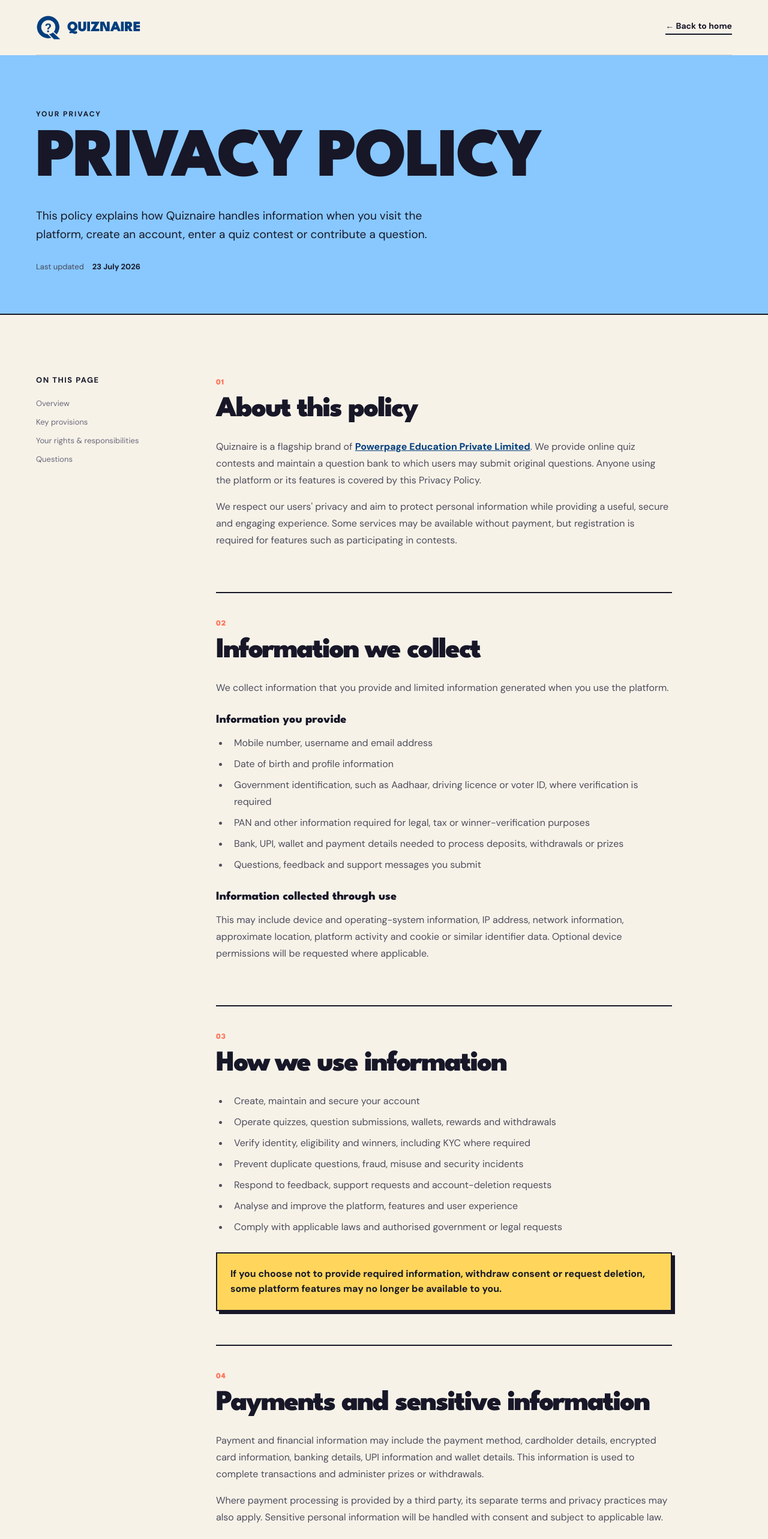
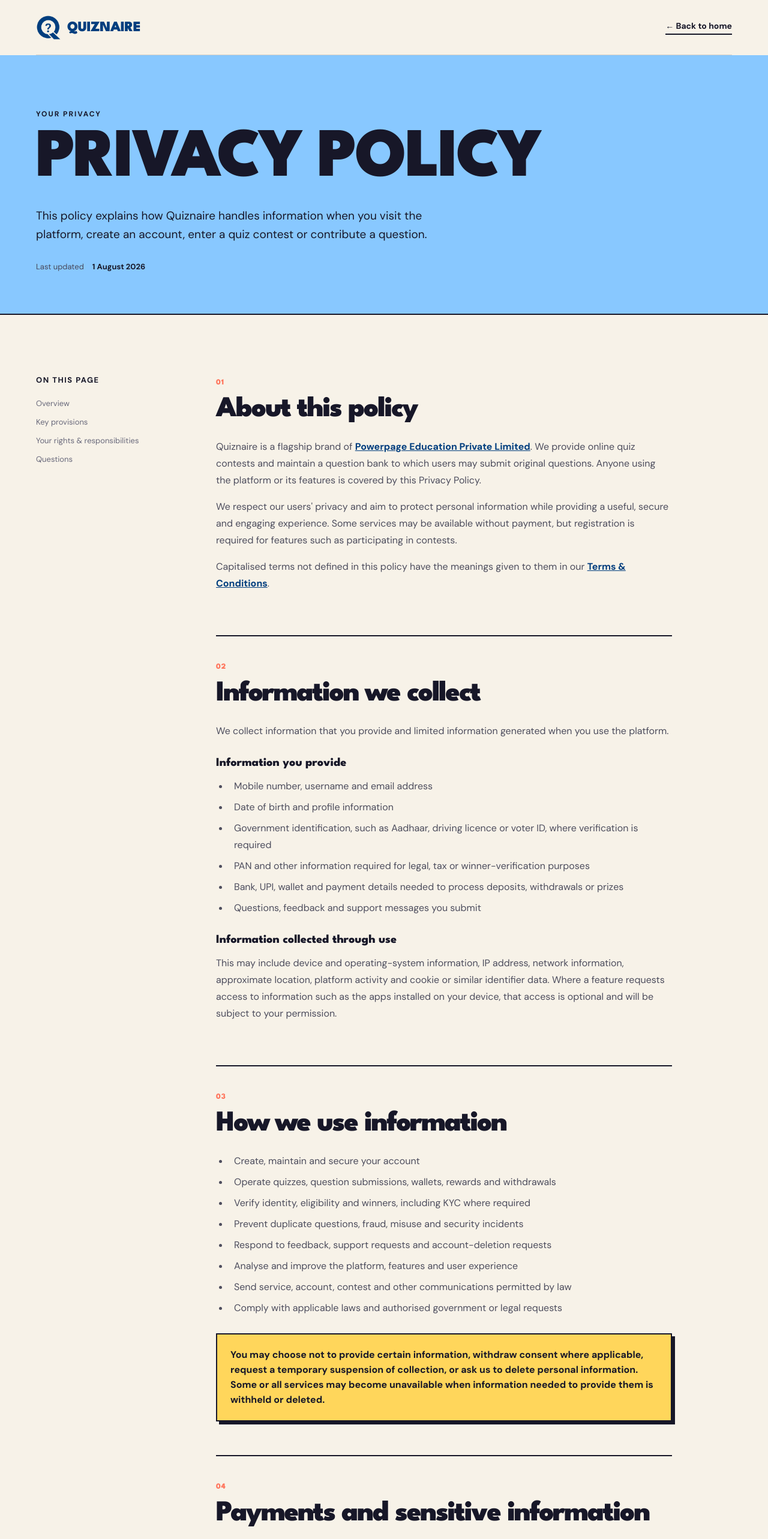
Before and after one commit to quiznaire/website, a Next.js app: page /privacy in a window 1280 px wide. Shown: the top 2566 px of the page at 60% size. Built offline with nearby package versions, Linux system fonts and the light colour scheme.

Commit message:
code updated

```diff
--- a/app/legal/LegalShell.js
+++ b/app/legal/LegalShell.js
@@ -1,7 +1,7 @@
 import Link from "next/link";
 import Brand from "../Brand";
 
-export default function LegalShell({ eyebrow, title, intro, children }) {
+export default function LegalShell({ eyebrow, title, intro, lastUpdated = "23 July 2026", children }) {
   return (
     <main className="legalPage">
       <nav className="nav shell legalNav" aria-label="Legal page navigation">
@@ -16,7 +16,7 @@ export default function LegalShell({ eyebrow, title, intro, children }) {
           <p>{intro}</p>
           <div className="legalMeta">
             <span>Last updated</span>
-            <strong>23 July 2026</strong>
+            <strong>{lastUpdated}</strong>
           </div>
         </div>
       </header>
--- a/app/privacy/page.js
+++ b/app/privacy/page.js
@@ -11,12 +11,14 @@ export default function PrivacyPage() {
       eyebrow="Your privacy"
       title="PRIVACY POLICY"
       intro="This policy explains how Quiznaire handles information when you visit the platform, create an account, enter a quiz contest or contribute a question."
+      lastUpdated="1 August 2026"
     >
       <section id="overview">
         <span className="legalNumber">01</span>
         <h2>About this policy</h2>
         <p>Quiznaire is a flagship brand of <a href="https://powerpageedu.com">Powerpage Education Private Limited</a>. We provide online quiz contests and maintain a question bank to which users may submit original questions. Anyone using the platform or its features is covered by this Privacy Policy.</p>
         <p>We respect our users&apos; privacy and aim to protect personal information while providing a useful, secure and engaging experience. Some services may be available without payment, but registration is required for features such as participating in contests.</p>
+        <p>Capitalised terms not defined in this policy have the meanings given to them in our <a href="/terms">Terms &amp; Conditions</a>.</p>
       </section>
 
       <section id="details">
@@ -33,7 +35,7 @@ export default function PrivacyPage() {
           <li>Questions, feedback and support messages you submit</li>
         </ul>
         <h3>Information collected through use</h3>
-        <p>This may include device and operating-system information, IP address, network information, approximate location, platform activity and cookie or similar identifier data. Optional device permissions will be requested where applicable.</p>
+        <p>This may include device and operating-system information, IP address, network information, approximate location, platform activity and cookie or similar identifier data. Where a feature requests access to information such as the apps installed on your device, that access is optional and will be subject to your permission.</p>
       </section>
 
       <section>
@@ -46,36 +48,38 @@ export default function PrivacyPage() {
           <li>Prevent duplicate questions, fraud, misuse and security incidents</li>
           <li>Respond to feedback, support requests and account-deletion requests</li>
           <li>Analyse and improve the platform, features and user experience</li>
+          <li>Send service, account, contest and other communications permitted by law</li>
           <li>Comply with applicable laws and authorised government or legal requests</li>
         </ul>
-        <div className="legalCallout">If you choose not to provide required information, withdraw consent or request deletion, some platform features may no longer be available to you.</div>
+        <div className="legalCallout">You may choose not to provide certain information, withdraw consent where applicable, request a temporary suspension of collection, or ask us to delete personal information. Some or all services may become unavailable when information needed to provide them is withheld or deleted.</div>
       </section>
 
       <section>
         <span className="legalNumber">04</span>
         <h2>Payments and sensitive information</h2>
-        <p>Payment and financial information may include the payment method, cardholder details, encrypted card information, banking details, UPI information and wallet details. This information is used to complete transactions and administer prizes or withdrawals.</p>
-        <p>Where payment processing is provided by a third party, its separate terms and privacy practices may also apply. Sensitive personal information will be handled with consent and subject to applicable law.</p>
+        <p>Payment and financial information may include the payment method, cardholder name, encrypted card details and expiry date, banking details, UPI information and wallet details. This information is used to complete transactions and administer prizes or withdrawals.</p>
+        <p>Where payment processing is provided by a third party, its separate terms and privacy practices may also apply. Sensitive personal information will be handled with your consent and subject to applicable law. We will not disclose sensitive personal information to a third-party service provider without the consent required by law.</p>
       </section>
 
       <section>
         <span className="legalNumber">05</span>
         <h2>Sharing and disclosure</h2>
-        <p>We may share necessary information with affiliates, group entities and service providers that help with hosting, storage, analytics, verification, payments, fraud prevention, communications and platform improvement. We expect these providers to apply appropriate confidentiality and security standards.</p>
-        <p>Information may also be disclosed to comply with law, respond to authorised legal or government requests, protect users, prevent fraud or imminent harm, or secure our services. If the business or its assets are reorganised or transferred, user information may form part of that transaction subject to applicable requirements.</p>
+        <p>We may share necessary information with affiliates, group entities and service providers that help with hosting, storage, analytics, verification, payments, fraud prevention, communications and platform improvement. We require or use best efforts to ensure that recipients apply appropriate confidentiality and security standards.</p>
+        <p>Information may also be disclosed to comply with applicable law, respond to duly authorised legal or government requests, protect users, prevent fraud or imminent harm, or secure our network and services. If all or part of the business or its assets is reorganised, sold or transferred, user information may form part of that transaction, subject to applicable requirements.</p>
       </section>
 
       <section>
         <span className="legalNumber">06</span>
         <h2>Cookies, links and advertising</h2>
-        <p>Cookies and similar technologies may help recognise a device, remember preferences, measure traffic and improve usability. Our servers may record IP addresses and basic connection data. Advertisers and third-party sites may use their own technologies under their own privacy policies.</p>
+        <p>Cookies and similar technologies may assign a device a unique identifier, remember preferences, understand interests, measure traffic and improve usability. A Quiznaire cookie cannot read data from your device. Our servers may also record IP addresses and basic connection data.</p>
+        <p>Advertisers may place their own cookies if you interact with their advertisements. We do not control those cookies, and the advertiser&apos;s privacy policy applies to them.</p>
         <p>Advertisements or other parts of the platform may link to external websites. Quiznaire does not control and is not responsible for the privacy practices or content of those websites.</p>
       </section>
 
       <section>
         <span className="legalNumber">07</span>
         <h2>Security and international processing</h2>
-        <p>We use controlled systems, access restrictions and other safeguards designed to protect information. No internet transmission or storage system is completely secure, so absolute security cannot be guaranteed. Information shared in public areas may be visible to others.</p>
+        <p>We store information in controlled systems protected by safeguards such as firewalls, password protection and need-to-know access restrictions. No internet transmission or storage system is completely secure, so absolute security cannot be guaranteed. Information you post in public or discussion areas may be visible to anyone with internet access.</p>
         <p>Information may be processed or transferred outside India where service providers operate, subject to applicable legal requirements and appropriate safeguards.</p>
       </section>
 
@@ -83,7 +87,7 @@ export default function PrivacyPage() {
         <span className="legalNumber">08</span>
         <h2>Retention and your choices</h2>
         <p>We retain personal information while it is needed for the purposes in this policy and for legal, regulatory, contractual, fraud-prevention or legitimate business requirements. Information may be retained longer when necessary to establish, exercise or defend legal claims.</p>
-        <p>You may request correction or deletion of information, withdraw consent where applicable, or request deletion of your account through the account-deletion feature. Certain information may be retained where required by law or necessary to resolve transactions and claims.</p>
+        <p>You may request correction or deletion of information, withdraw consent where applicable, request a temporary suspension of collection, or delete your account by selecting the account-deletion option in the platform. Certain information may be retained where required by law or necessary to resolve transactions, prevent fraud, and establish, exercise or defend legal claims.</p>
       </section>
 
       <section>
@@ -96,7 +100,7 @@ export default function PrivacyPage() {
         <span className="legalNumber">10</span>
         <h2>Changes and questions</h2>
         <p>We may update this policy to reflect platform, legal or operational changes. The updated policy will be posted on this page and material changes may also be communicated through the platform.</p>
-        <p>For privacy questions or requests, use the Help &amp; Support or account-deletion options available in the Quiznaire platform.</p>
+        <p>For privacy questions, consent choices or data requests, use Help &amp; Support. To delete your account and associated personal information, select the account-deletion option available in the Quiznaire platform.</p>
       </section>
     </LegalShell>
   );
```
Also changed, not shown: app/terms/page.js (+11 -10 lines).
